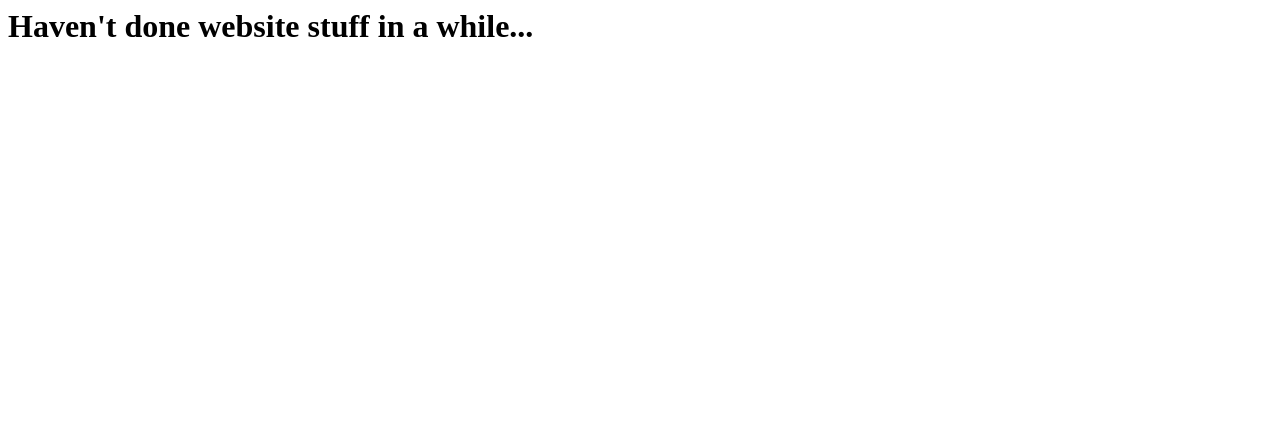
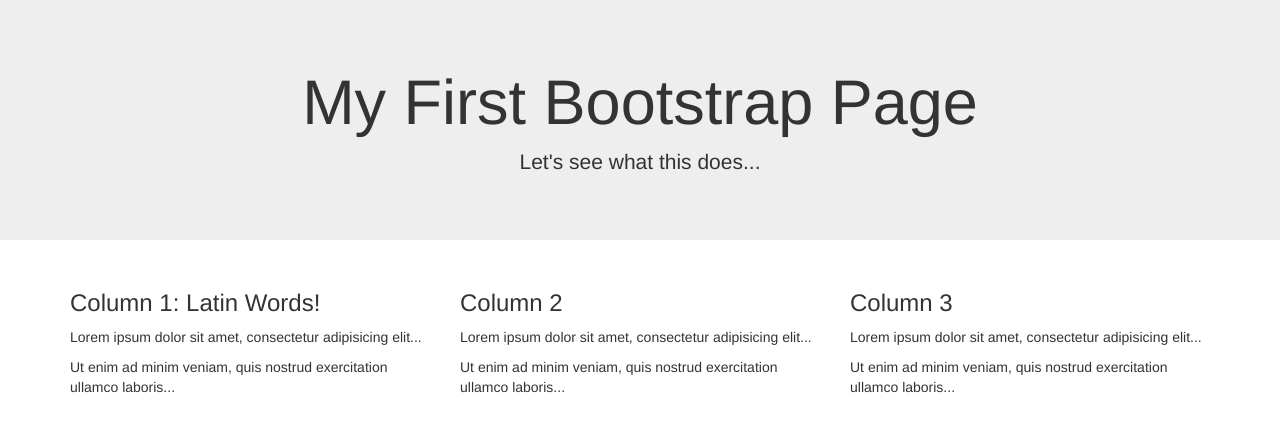
Before and after one commit to mendywu/bootstrap-experiment, a plain HTML site: page test.html in a window 1280 px wide. Drawn offline with nearby package versions, Linux system fonts and the light colour scheme.

Commit message:
added bootstrap template, updated README  Please enter the commit message for your changes. Lines starting

```diff
--- a/test.html
+++ b/test.html
@@ -1,9 +1,39 @@
-<html>
- <head>
-   <title>Things to consider...</title>
- </head>
- <body>
-   <h1>Haven't done website stuff in a while...</h1>
- </body>
+<!DOCTYPE html>
+<html lang="en">
+<head>
+  <title>Bootstrap Test</title>
+  <meta charset="utf-8">
+  <meta name="viewport" content="width=device-width, initial-scale=1">
+  <link rel="stylesheet" href="http://maxcdn.bootstrapcdn.com/bootstrap/3.3.6/css/bootstrap.min.css">
+  <script src="https://ajax.googleapis.com/ajax/libs/jquery/1.12.4/jquery.min.js"></script>
+  <script src="http://maxcdn.bootstrapcdn.com/bootstrap/3.3.6/js/bootstrap.min.js"></script>
+</head>
+<body>
 
+<div class="jumbotron text-center">
+  <h1>My First Bootstrap Page</h1>
+  <p>Let's see what this does...</p>
+</div>
+
+<div class="container">
+  <div class="row">
+    <div class="col-sm-4">
+      <h3>Column 1: Latin Words!</h3>
+      <p>Lorem ipsum dolor sit amet, consectetur adipisicing elit...</p>
+      <p>Ut enim ad minim veniam, quis nostrud exercitation ullamco laboris...</p>
+    </div>
+    <div class="col-sm-4">
+      <h3>Column 2</h3>
+      <p>Lorem ipsum dolor sit amet, consectetur adipisicing elit...</p>
+      <p>Ut enim ad minim veniam, quis nostrud exercitation ullamco laboris...</p>
+    </div>
+    <div class="col-sm-4">
+      <h3>Column 3</h3>
+      <p>Lorem ipsum dolor sit amet, consectetur adipisicing elit...</p>
+      <p>Ut enim ad minim veniam, quis nostrud exercitation ullamco laboris...</p>
+    </div>
+  </div>
+</div>
+
+</body>
 </html>
```
Also changed, not shown: 1 other file.
